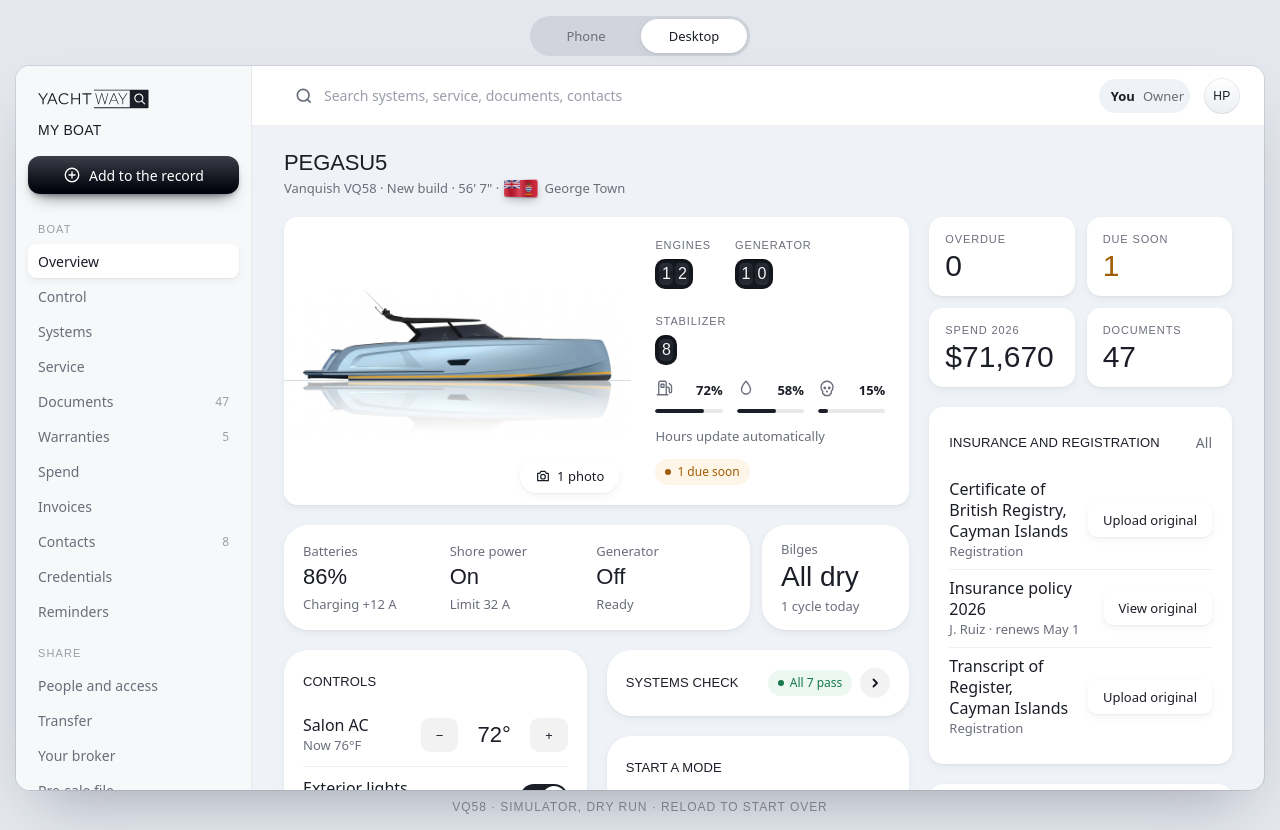
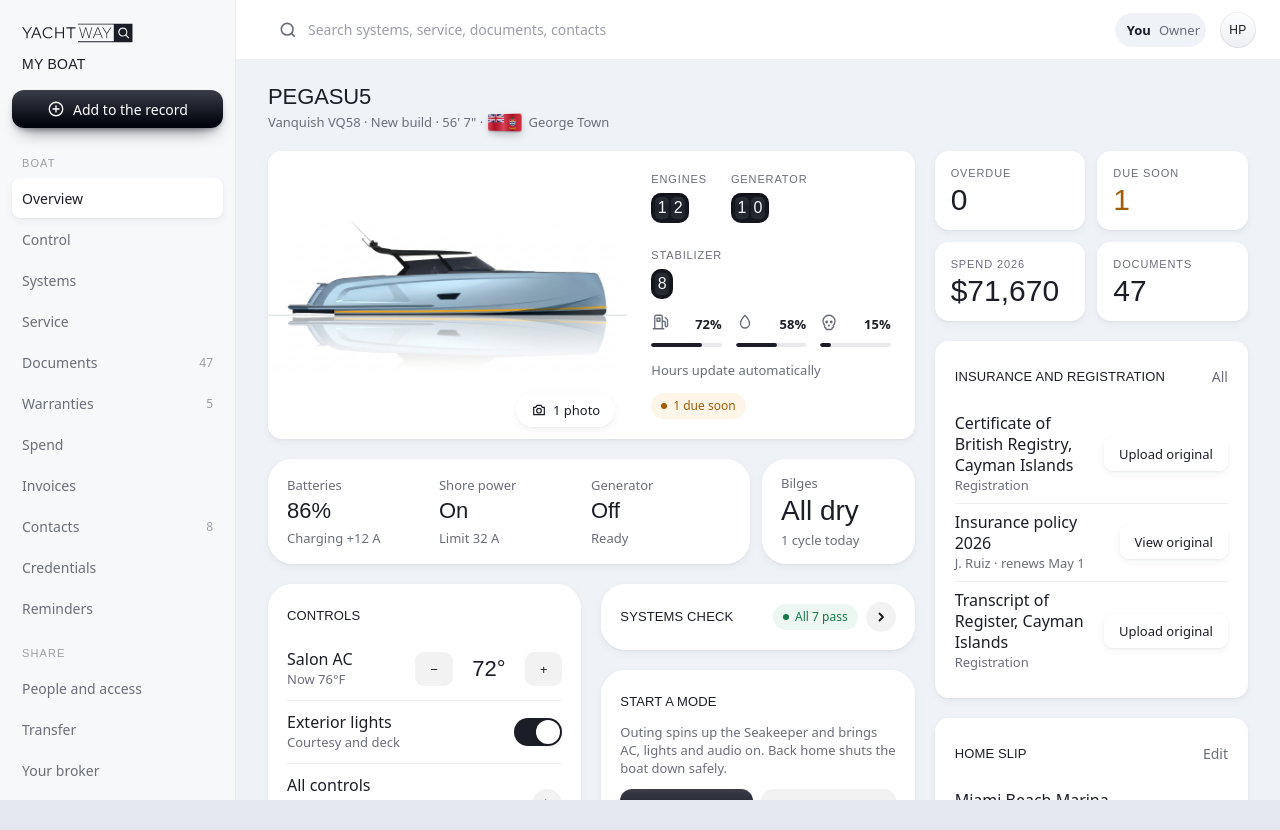
Before and after one commit to heigop87/vq58-my-boat, a plain HTML site: page index.html in a window 1280 px wide. After the commit the page ends 800 px from the top, so only its background shows below. Drawn offline with Linux system fonts and the light colour scheme; a web font is replaced by a local one.

Commit message:
Version 57

```diff
--- a/index.html
+++ b/index.html
@@ -4,6 +4,7 @@
 <style>:root{color-scheme:light;padding:env(safe-area-inset-top,0px) 0 env(safe-area-inset-bottom,0px)}body{margin:0;font:14px system-ui,sans-serif}img{max-width:100%}[hidden]{display:none!important}</style>
 <title>VQ58 My Boat</title>
 <meta name="viewport" content="width=device-width,initial-scale=1,viewport-fit=cover">
+<meta name="apple-mobile-web-app-capable" content="yes"><meta name="mobile-web-app-capable" content="yes"><meta name="apple-mobile-web-app-title" content="PEGASU5">
 <link rel="preconnect" href="https://fonts.googleapis.com">
 <link rel="preconnect" href="https://fonts.gstatic.com" crossorigin>
 <link rel="stylesheet" href="https://fonts.googleapis.com/css2?family=Special+Gothic:wght@400..700&family=Special+Gothic+Expanded+One&family=Special+Gothic+Condensed+One&family=Michroma&family=Zalando+Sans:wght@400..700&display=swap">
@@ -1173,7 +1174,7 @@ app.addEventListener('keydown',e=>{
 app.addEventListener('input',e=>{const el=e.target;if(el.dataset.place!=null){el.dataset.addr='';document.getElementById('paddr').textContent='';document.getElementById('places').innerHTML=placeHits(el.value).map(([n,a],i)=>`<button type="button" role="option" data-pi="${MARINAS.findIndex(m=>m[0]==n)}"><b>${esc(n)}</b><span>${esc(a)}</span></button>`).join('')}if(el.dataset.money!=null){const fromEnd=el.value.length-el.selectionStart;el.value=commas(el.value);const p=Math.max(0,el.value.length-fromEnd);el.setSelectionRange(p,p)}if(!el.dataset.in)return;setP(el.dataset.in,el.value);if(el.id=='draft')el.nextElementSibling.disabled=!el.value.trim();if(el.dataset.rr)render()});
 /* phone or desktop layout; the choice is remembered in this browser only */
 const modeBar=document.querySelector('.mode');
-const TOUCH=matchMedia('(pointer:coarse)').matches;document.body.classList.toggle('touch',TOUCH);
+const TOUCH=true;/* always full screen: no mockup frame or Phone/Desktop switch on any device */document.body.classList.toggle('touch',TOUCH);
 function setMode(d){d=(d||TOUCH)&&innerWidth>=900;document.body.classList.toggle('desk',d);modeBar.querySelectorAll('button').forEach(b=>{const on=(b.dataset.m=='1')==d;b.classList.toggle('on',on);b.setAttribute('aria-pressed',on)})}
 let wantDesk=innerWidth>=1100;try{const v=localStorage.getItem('mb-desk');if(v!=null)wantDesk=v=='1'}catch(_){}
 modeBar.onclick=e=>{const b=e.target.closest('button');if(!b)return;wantDesk=b.dataset.m=='1';try{localStorage.setItem('mb-desk',wantDesk?'1':'0')}catch(_){}setMode(wantDesk);render()};
```
